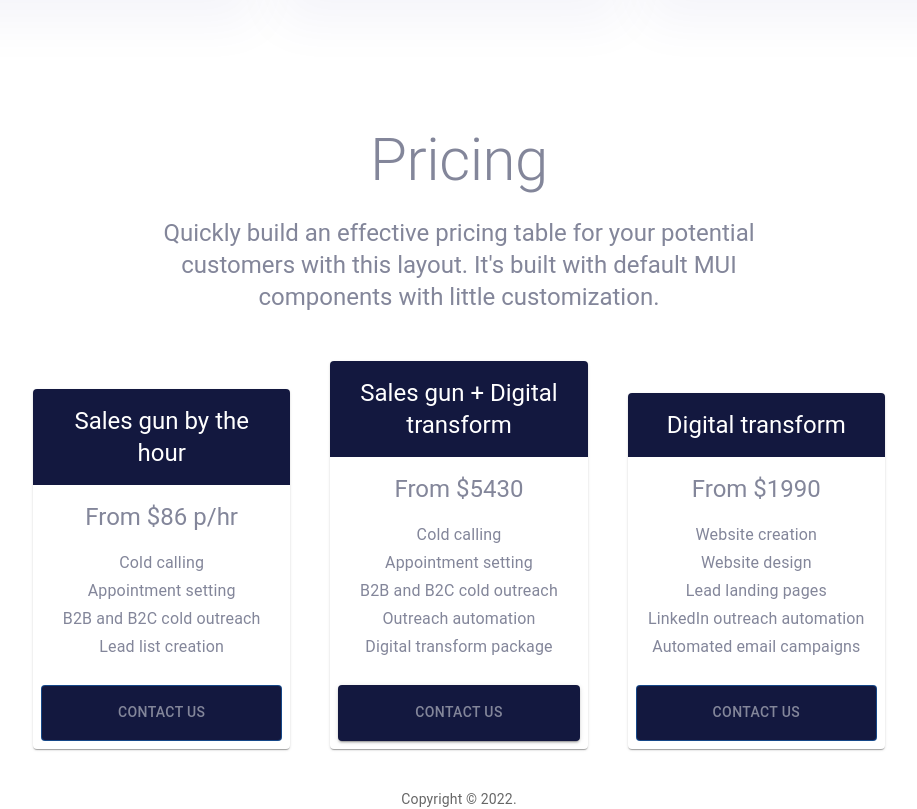
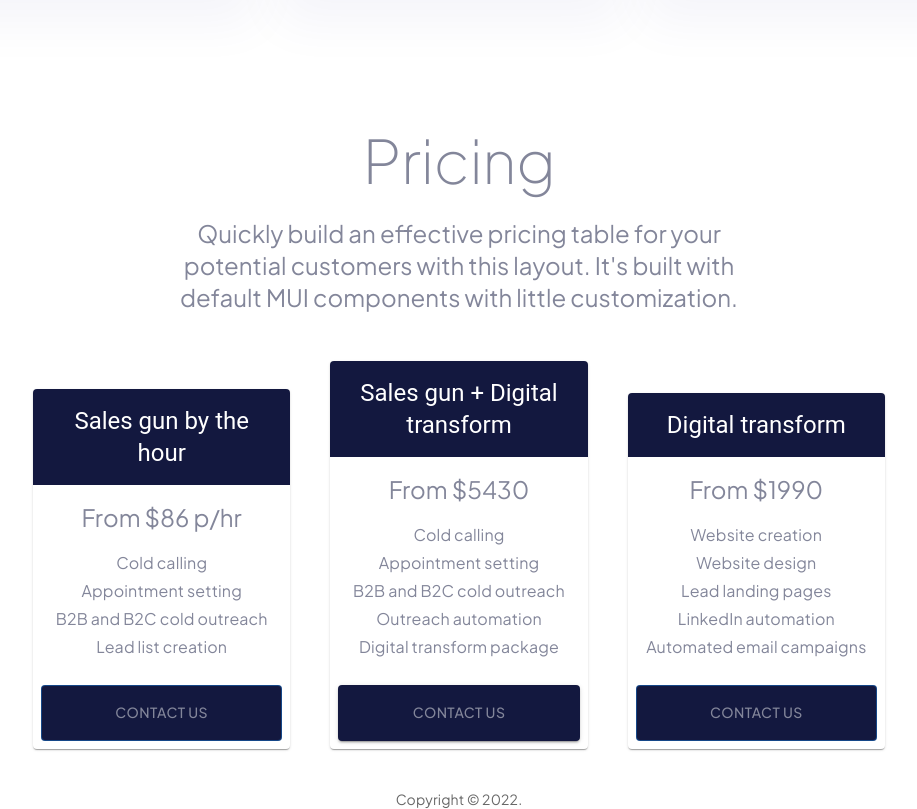
Before and after one commit to shaunvan119/slv-sales-landing-page, a React (Create React App) app: page / in a window 1280 px wide. Shown: the part 1480-2289 px from the top of the page, without its empty margins (181-1098 px from the left). Built offline with nearby package versions, Linux system fonts and the light colour scheme.

Commit message:
inline styles pricing component

```diff
--- a/src/components/Pricing.js
+++ b/src/components/Pricing.js
@@ -60,7 +60,7 @@ const tiers = [
       'Website creation',
       'Website design',
       'Lead landing pages',
-      'LinkedIn outreach automation',
+      'LinkedIn automation',
       'Automated email campaigns',
     ],
     buttonText: 'Contact us',
@@ -71,8 +71,14 @@ const tiers = [
 
 
 function PricingContent() {
+    const styleObj = {
+    fontFamily: "Plus Jakarta Sans",
+}
+
+
   return (
-    <React.Fragment>
+
+    <React.Fragment >
       <GlobalStyles styles={{ ul: { margin: 0, padding: 0, listStyle: 'none', } }} />
       <CssBaseline />
 
@@ -83,11 +89,14 @@ function PricingContent() {
           variant="h2"
           align="center"
           color="#83869A"
+          style={styleObj}
+
+
           gutterBottom
         >
           Pricing
         </Typography>
-        <Typography variant="h5" align="center" color="#83869A" component="p">
+        <Typography style={styleObj} variant="h5" align="center" color="#83869A" component="p" >
           Quickly build an effective pricing table for your potential customers with
           this layout. It&apos;s built with default MUI components with little
           customization.
@@ -104,6 +113,7 @@ function PricingContent() {
               xs={12}
               sm={tier.title === 'Enterprise' ? 12 : 6}
               md={4}
+
             >
               <Card>
                 <CardHeader
@@ -115,6 +125,7 @@ function PricingContent() {
                   subheaderTypographyProps={{
                     align: 'center',
                   }}
+                  style={styleObj}
                   sx={{
                     backgroundColor: '#13183F',
                     color:'#FFFFFF',
@@ -123,8 +134,8 @@ function PricingContent() {
                 />
                 <CardContent>
                   <Box
+
                     sx={{
-
                       display: 'flex',
                       justifyContent: 'center',
                       alignItems: 'baseline',
@@ -132,7 +143,7 @@ function PricingContent() {
 
                     }}
                   >
-                    <Typography component="h2" variant="h5" color="#83869A">
+                    <Typography style={styleObj} component="h2" variant="h5" color="#83869A">
                       From ${tier.price}
                     </Typography>
                     <Typography variant="h6" color="#83869A">
@@ -142,6 +153,7 @@ function PricingContent() {
                   <ul>
                     {tier.description.map((line) => (
                       <Typography
+                      style={styleObj}
                         component="li"
                         variant="subtitle1"
                         align="center"
@@ -155,7 +167,7 @@ function PricingContent() {
                 </CardContent>
                 <CardActions>
                 <Link style={{ textDecoration: 'none', width: "100%", display: 'flex', justifyContent: 'center' }} to="/contact">
-                  <Button fullWidth variant={tier.buttonVariant} sx={{color:'#83869A', background: '#13183F'}}>
+                  <Button fullWidth variant={tier.buttonVariant} style={styleObj} sx={{color:'#83869A', background: '#13183F'}}>
                     {tier.buttonText}
                   </Button>
                   </Link>
@@ -172,10 +184,11 @@ function PricingContent() {
 
       >
 
-        <Copyright sx={{ mt: 5 }} />
+        <Copyright style={styleObj} sx={{ mt: 5 }} />
       </Container>
       {/* End footer */}
     </React.Fragment>
+
   );
 }
 
--- a/src/index.css
+++ b/src/index.css
@@ -2,7 +2,10 @@ body {
   margin: 0;
   background: #F2F2F2;
 
+
 }
+
+
 
 
 /*Layout*/
```
